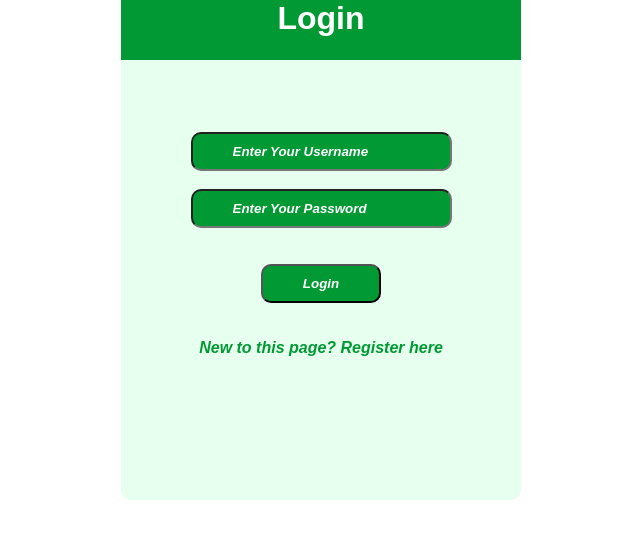
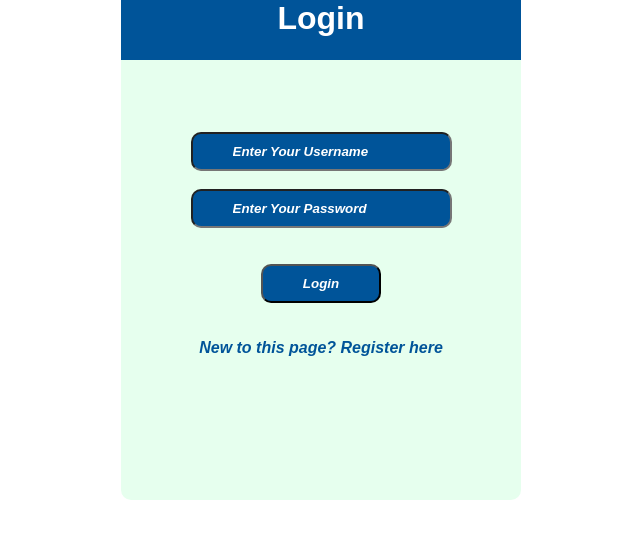
Before and after one commit to AdithyaMahesh/voter-fraud, a Flask app: page / in a window 1280 px wide. Shown: the top 539 px of the page, without its empty margins (319-959 px from the left). Run offline with Flask 2, Linux system fonts and the light colour scheme; some libraries are stand-ins or nearby versions.

Commit message:
changes in color and style

```diff
--- a/src/frontend/static/style.css
+++ b/src/frontend/static/style.css
@@ -19,20 +19,20 @@
 .logintop{
 	height: 60px;
 	width: 400px;
-	background-color: #009933;
+	background-color: #005499;
 	color: #ffffff;
 }
 
 .registertop{
 	height: 60px;
 	width: 400px;
-	background-color: #009933;
+	background-color: #005499;
 	color: #ffffff;
 }
 
 .textbox{
 	padding: 10px 40px;
-	background-color: #009933;
+	background-color: #005499;
 	border-radius: 10px;
 }
 
@@ -45,7 +45,7 @@
 
 .btn {
 	padding: 10px 40px;
-	background-color: #009933;
+	background-color: #005499;
 	color: #FFFFFF;
 	font-style: oblique;
 	font-weight: bold;
@@ -53,7 +53,7 @@
 }
 
 .worddark{
-	color: #009933;
+	color: #005499;
 	font-style: oblique;
 	font-weight: bold;
 }
@@ -81,7 +81,7 @@
 .one .two{
 	width: 225px;
 	height: 100%;
-	background: #009933;
+	background: #005499;
 	padding: 30px 0px;
 	position: fixed;
 }
```
